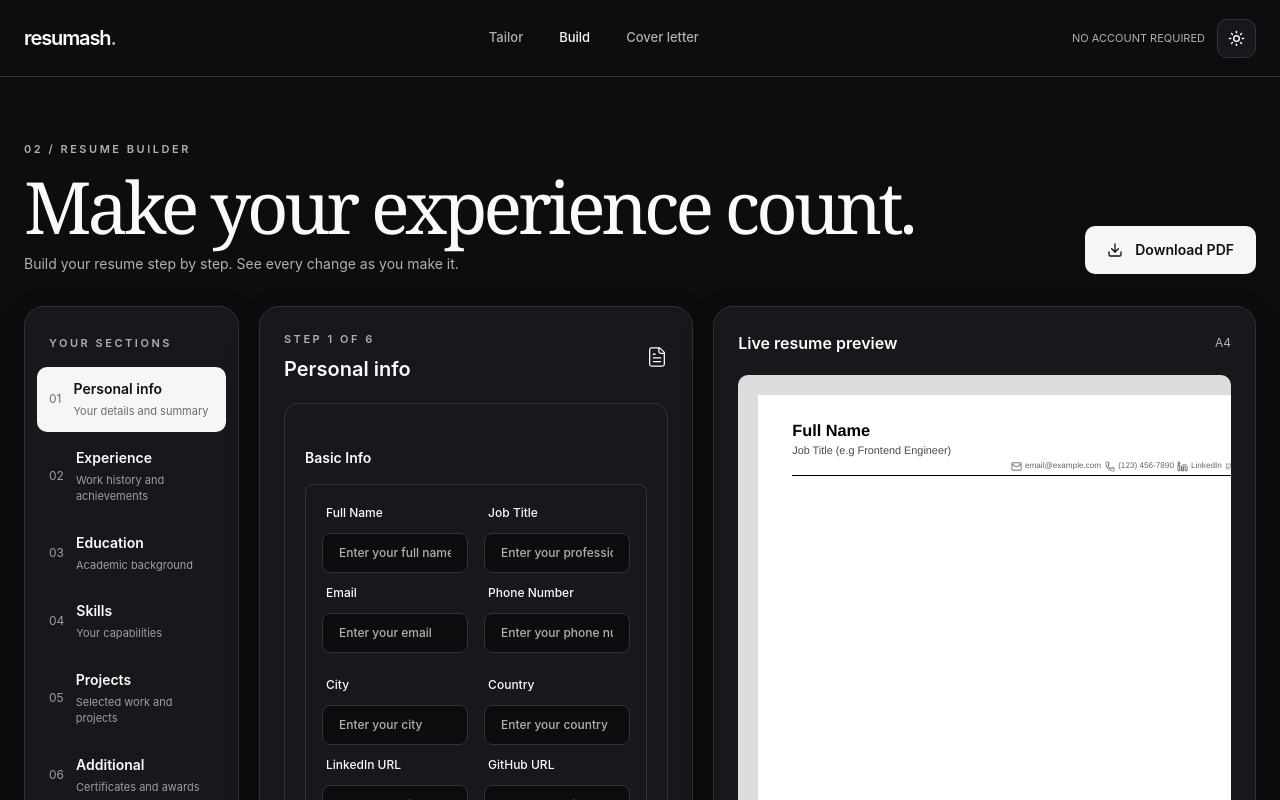
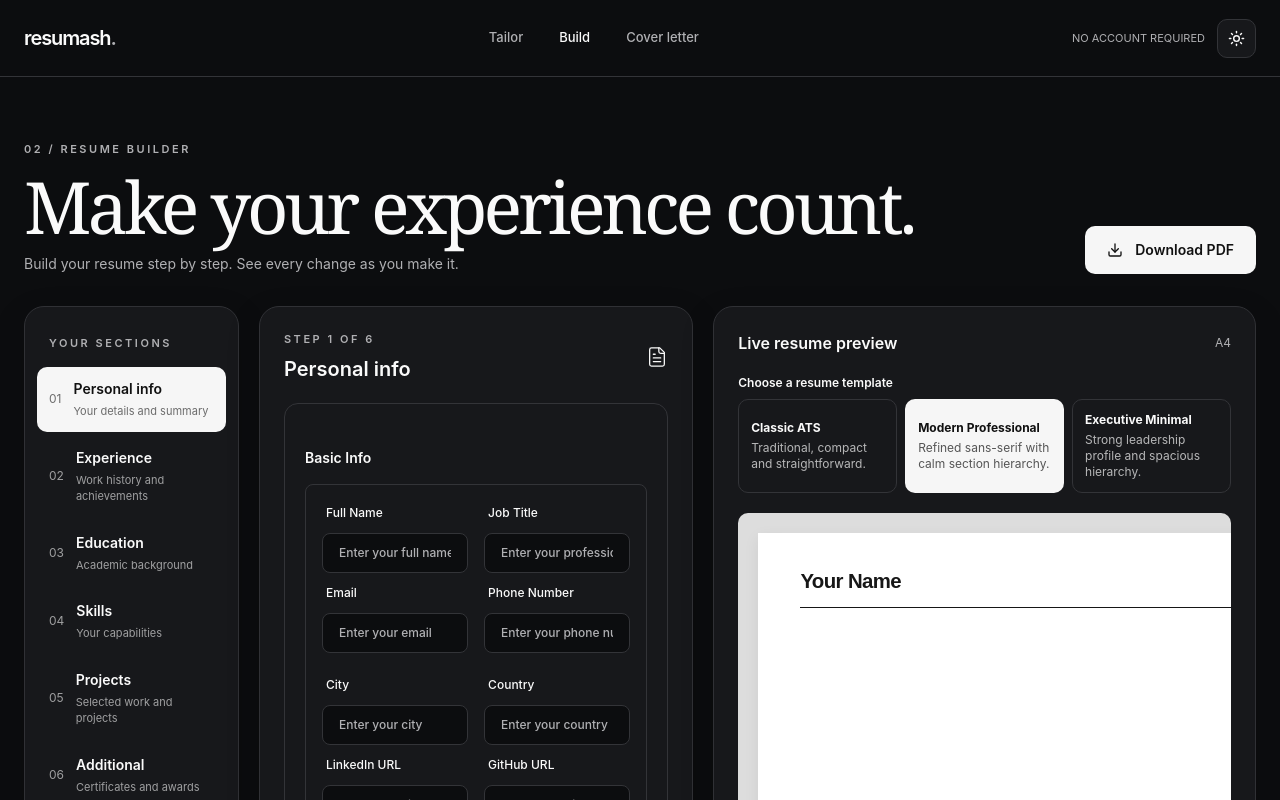
Before and after one commit to Rooqx/resumash, a React (Vite) app in the folder client/: page /build-resume in a window 1280 px wide. Shown: the top 800 px of the page. Built offline with nearby package versions, Linux system fonts and the light colour scheme; a web font is replaced by a local one.

Commit message:
feat(resume): connect template selection to live preview and PDF export

```diff
--- a/client/src/routes/build-resume/index.tsx
+++ b/client/src/routes/build-resume/index.tsx
@@ -4,7 +4,8 @@ import { useQueryClient } from '@tanstack/react-query'
 import { Download, ChevronRight, FileText } from 'lucide-react'
 import ResumashShell from '@/components/ResumashShell'
 import SEO from '@/components/SEO'
-import ResumePDF from '@/resumeTemplates/template1/PDFTemplate'
+import ResumeDocument from '@/features/resume-builder/templates/ResumeDocument'
+import { resumeTemplates, type ResumeTemplateId } from '@/features/resume-builder/templates/registry'
 import BasicInfoAndSummary from '@/components/buildResumeComponent/BasicInfoAndSummary'
 import Experience from '@/components/buildResumeComponent/Experience'
 import Education from '@/components/buildResumeComponent/Education'
@@ -34,6 +35,7 @@ function AdditionalSections(){
 
 function BuilderPage(){
  const [active,setActive]=useState(0)
+ const [template,setTemplate]=useState<ResumeTemplateId>('modern')
  const [mobilePreview,setMobilePreview]=useState(false)
  const [downloading,setDownloading]=useState(false)
  const client=useQueryClient()
@@ -53,7 +55,7 @@ function BuilderPage(){
   <div className="rs-container py-10 md:py-16">
    <div className="mb-8 flex flex-wrap items-end justify-between gap-4">
     <div><p className="rs-eyebrow" style={{color:'var(--rs-muted)'}}>02 / Resume builder</p><h1 className="rs-editorial mt-3 text-5xl md:text-7xl">Make your experience count.</h1><p className="mt-3 text-sm" style={{color:'var(--rs-muted)'}}>Build your resume step by step. See every change as you make it.</p></div>
-    <button className="rs-button rs-button-primary" disabled={downloading} onClick={()=>downloadResume(filename,setDownloading)}><Download size={16}/>{downloading?'Preparing PDF…':'Download PDF'}</button>
+    <button className="rs-button rs-button-primary" disabled={downloading} onClick={()=>downloadResume(filename,setDownloading,template)}><Download size={16}/>{downloading?'Preparing PDF…':'Download PDF'}</button>
    </div>
    <div className="mb-5 flex gap-2 lg:hidden">
     <button onClick={()=>setMobilePreview(false)} className={`rs-button flex-1 ${!mobilePreview?'rs-button-primary':'rs-button-outline'}`}>Edit resume</button>
@@ -66,7 +68,7 @@ function BuilderPage(){
      <div className="rs-legacy-builder mt-5 rounded-xl bg-[#171717] p-3 text-white md:p-5">{StepComponent&&<StepComponent/>}</div>
      <div className="mt-6 flex justify-between gap-3"><button onClick={()=>setActive(i=>Math.max(0,i-1))} disabled={active===0} className="rs-button rs-button-outline disabled:opacity-40">Previous</button><button onClick={()=>setActive(i=>Math.min(steps.length-1,i+1))} disabled={active===steps.length-1} className="rs-button rs-button-primary disabled:opacity-40">Next step <ChevronRight size={16}/></button></div>
     </section>
-    <section className={`rs-card min-w-0 p-4 md:p-6 ${!mobilePreview?'hidden lg:block':''}`}><div className="mb-5 flex items-center justify-between"><h2 className="font-semibold">Live resume preview</h2><span className="text-xs" style={{color:'var(--rs-muted)'}}>A4</span></div><div className="max-h-[830px] overflow-auto rounded-lg bg-[#dddddd] p-2 md:p-5"><div className="rs-resume-zoom mx-auto w-max origin-top-left"><ResumePDF/></div></div></section>
+    <section className={`rs-card min-w-0 p-4 md:p-6 ${!mobilePreview?'hidden lg:block':''}`}><div className="mb-5 flex items-center justify-between"><h2 className="font-semibold">Live resume preview</h2><span className="text-xs" style={{color:'var(--rs-muted)'}}>A4</span></div><fieldset className="mb-5"><legend className="mb-2 text-xs font-semibold">Choose a resume template</legend><div className="grid gap-2 sm:grid-cols-3">{resumeTemplates.map(item=><button type="button" key={item.id} onClick={()=>setTemplate(item.id)} aria-pressed={template===item.id} className={`rounded-lg border px-3 py-3 text-left text-xs ${template===item.id?'rs-button-primary':'rs-button-outline'}`}><strong className="block">{item.name}</strong><span className="mt-1 block opacity-70">{item.description}</span></button>)}</div></fieldset><div className="max-h-[830px] overflow-auto rounded-lg bg-[#dddddd] p-2 md:p-5"><div className="rs-resume-zoom mx-auto w-max origin-top-left"><ResumeDocument template={template}/></div></div></section>
    </div>
   </div>
  </ResumashShell>
```
